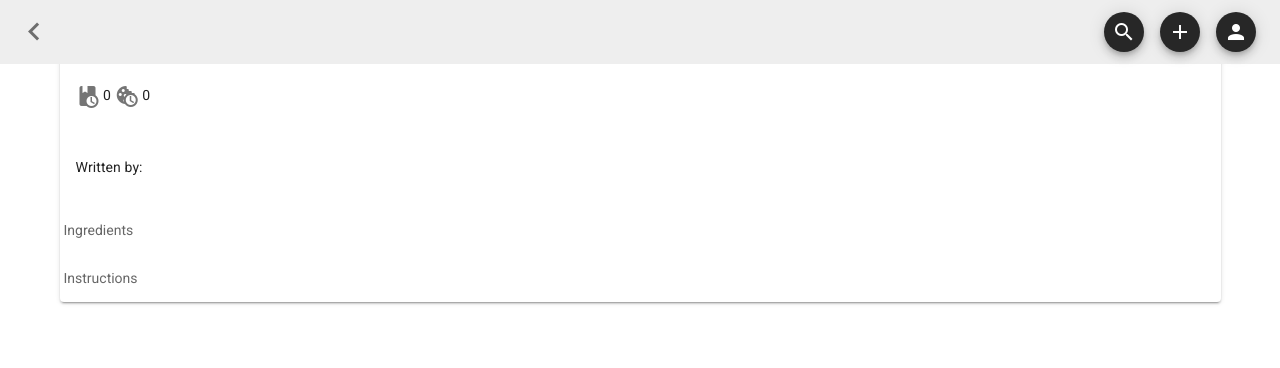
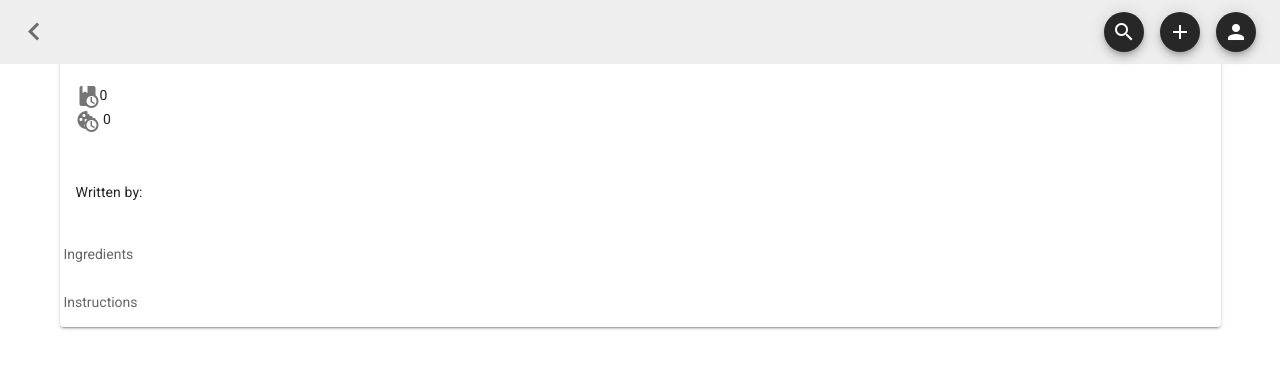
Before and after one commit to jvallon/recipe-book, a Vue app in the folder recipebookclient/: page /recipe/1 in a window 1280 px wide. Shown: the top 368 px of the page. Built offline with nearby package versions, Linux system fonts and the light colour scheme; no server answers.

Commit message:
feat: add tooltip

```diff
--- a/recipebookclient/src/components/RecipeDetail.vue
+++ b/recipebookclient/src/components/RecipeDetail.vue
@@ -7,10 +7,28 @@
               <v-col cols="8">
                 <v-card-title>{{ recipe.title }}</v-card-title>
                 <v-card-subtitle>
-                  <v-icon>mdi-book-clock</v-icon>
-                  {{ prepTime }}
-                  <v-icon>mdi-cookie-clock</v-icon>
-                  {{ cookTime }}
+                  <v-tooltip bottom>
+                    <template v-slot:activator="{ on, attrs }">
+                      <div class="prep time"
+                        v-bind="attrs"
+                        v-on="on">
+                        <v-icon>mdi-book-clock</v-icon>
+                        <span>{{ prepTime }}</span>
+                      </div>
+                    </template>
+                    <span>Prep Time</span>
+                  </v-tooltip>
+                  <v-tooltip bottom>
+                    <template v-slot:activator="{ on, attrs }">
+                      <div class="cook time"
+                        v-bind="attrs"
+                        v-on="on">
+                        <v-icon>mdi-cookie-clock</v-icon>
+                        {{ cookTime }}
+                      </div>
+                    </template>
+                    <span>Cook Time</span>
+                  </v-tooltip>
                 </v-card-subtitle>
                 <v-card-text>{{ recipe.description }}</v-card-text>
                 <v-card-text>Written by: {{ author }}</v-card-text>
```
